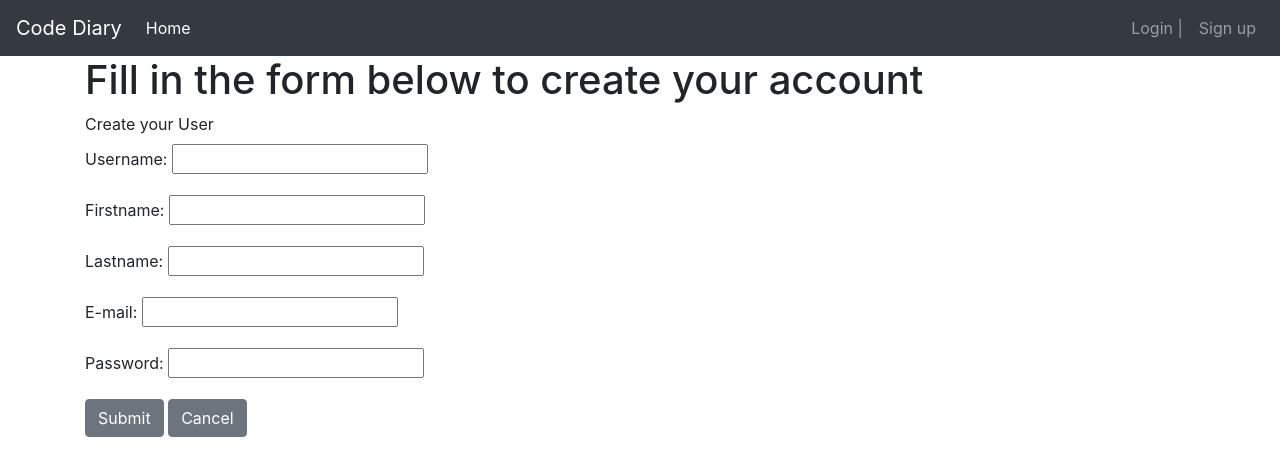
After one commit to Joeriksson/flask-code-diary, a Flask app: page /users/register in a window 1280 px wide. The commit adds this page. Shown: the top 476 px of the page. Run offline with Flask 2, Linux system fonts and the light colour scheme; some libraries are stand-ins or nearby versions.

Commit message:
complete user model and login/logut/editprofile

```diff
--- a/app/__init__.py
+++ b/app/__init__.py
@@ -16,4 +16,5 @@ app.config['SQLALCHEMY_DATABASE_URI'] = 'sqlite:///site_user.db'
 app.secret_key = os.urandom(12)
 
 from app import routes
-from app.models import users
+from app.models.users import User
+from app.models.diaries import Diary
--- a/app/models/users.py
+++ b/app/models/users.py
@@ -10,6 +10,7 @@ class User(UserMixin, db.Model):
     firstname = db.Column(db.String(100), unique=False)
     lastname = db.Column(db.String(100), unique=False)
     email = db.Column(db.String(100))
+    diaries = db.relationship('Diary', backref='user', lazy=True)
 
     def __repr__(self):
         return f'User {self.username}'
--- a/app/routes.py
+++ b/app/routes.py
@@ -1,6 +1,10 @@
 from app import app
+from app.views.users import user_blueprint
 
 from flask import render_template
+
+
+app.register_blueprint(user_blueprint, url_prefix='/users')
 
 
 @app.route('/')
--- a/app/templates/base.html
+++ b/app/templates/base.html
@@ -1,11 +1,49 @@
 <!DOCTYPE html>
 <html lang="en">
 <head>
+    <link rel="stylesheet" href="https://stackpath.bootstrapcdn.com/bootstrap/4.3.1/css/bootstrap.min.css" integrity="sha384-ggOyR0iXCbMQv3Xipma34MD+dH/1fQ784/j6cY/iJTQUOhcWr7x9JvoRxT2MZw1T" crossorigin="anonymous">
+
     <meta charset="UTF-8">
     <title>Code Diary</title>
 </head>
 <body>
+
+<nav class="navbar navbar-expand-lg navbar-dark bg-dark">
+  <a class="navbar-brand" href="/">Code Diary</a>
+  <button class="navbar-toggler" type="button" data-toggle="collapse" data-target="#navbarNavAltMarkup" aria-controls="navbarNavAltMarkup" aria-expanded="false" aria-label="Toggle navigation">
+    <span class="navbar-toggler-icon"></span>
+  </button>
+  <div class="collapse navbar-collapse" id="navbarNavAltMarkup">
+    <div class="navbar-nav">
+      <a class="nav-item nav-link active" href="/">Home <span class="sr-only">(current)</span></a>
+      <!-- <a class="nav-item nav-link" href="/pybites_dashboard">Dashboard</a> -->
+    </div>
+  </div>
+    {% if current_user.is_authenticated %}
+        <ul class="navbar-nav ml-auto">
+        <li class="navbar-text">
+          Logged in user:
+            <a href={{ url_for('users.edit_user') }}> {{ current_user.username }}</a> |
+        </li>
+        <li><a class="nav-item nav-link" href="{{ url_for('users.register_user') }}">Logout</a></li>
+        </ul>
+    {% else %}
+        <ul class="navbar-nav ml-auto">
+        <li>
+          <a class="nav-item nav-link" href="{{ url_for('users.login') }}">Login | </a>
+        </li>
+        <li><a class="nav-item nav-link" href="{{ url_for('users.register_user') }}">Sign up</a></li>
+        </ul>
+    {% endif %}
+</nav>
+
 {% block content %}
+
 {% endblock %}
+
+<script src="https://code.jquery.com/jquery-3.3.1.slim.min.js" integrity="sha384-q8i/X+965DzO0rT7abK41JStQIAqVgRVzpbzo5smXKp4YfRvH+8abtTE1Pi6jizo" crossorigin="anonymous"></script>
+<script src="https://cdnjs.cloudflare.com/ajax/libs/popper.js/1.14.7/umd/popper.min.js" integrity="sha384-UO2eT0CpHqdSJQ6hJty5KVphtPhzWj9WO1clHTMGa3JDZwrnQq4sF86dIHNDz0W1" crossorigin="anonymous"></script>
+<script src="https://stackpath.bootstrapcdn.com/bootstrap/4.3.1/js/bootstrap.min.js" integrity="sha384-JjSmVgyd0p3pXB1rRibZUAYoIIy6OrQ6VrjIEaFf/nJGzIxFDsf4x0xIM+B07jRM" crossorigin="anonymous"></script>
+
 </body>
 </html>
--- /dev/null
+++ b/app/templates/users/register.html
@@ -0,0 +1,48 @@
+{% extends 'base.html' %}
+
+{% block content %}
+    <div class="container">
+        <h1>Fill in the form below to create your account</h1>
+        <div>
+                <form method="POST" action="register">
+                <label for="User Creation">Create your User</label><br>
+                <div class="form-group">
+                    <label for="username">Username: </label>
+                    <input type="text" name="username"><br>
+                </div>
+                 <div class="form-group">
+                     <label for="firstname">Firstname: </label>
+                    <input type="text" name="firstname"><br>
+                </div>
+                 <div class="form-group">
+                     <label for="lastname">Lastname: </label>
+                    <input type="text" name="lastname"><br>
+                </div>
+                <div class="form-group">
+                     <label for="email">E-mail: </label>
+                    <input type="email" name="email"><br>
+                </div>
+                 <div class="form-group">
+                    <label for="password">Password: </label>
+                    <input type="password" name="password">
+                 </div>
+                 <div class="form-group">
+                    <button class="btn btn-secondary" type="submit" value="Submit">Submit</button>
+                    <a class="btn btn-secondary" href="{{ url_for('index') }}" role="button">Cancel</a>
+                 </div>
+             </form>
+        </div>
+    </div>
+    <div>
+            {% with messages = get_flashed_messages() %}
+                {% if messages %}
+                <ul class="flashes">
+                    {% for message in messages %}
+                        <li>{{ message }}</li>
+                    {% endfor %}
+                </ul>
+                {% endif %}
+            {% endwith %}
+    </div>
+
+{% endblock %}
--- a/app/views/users.py
+++ b/app/views/users.py
@@ -1,2 +1,107 @@
-from flask import Blueprint, render_template, request, session, redirect, url_for
-from models.user import User, UserErrors
+from flask import Blueprint, render_template, request, flash, redirect, url_for
+from flask_login import LoginManager, login_required, login_user, logout_user, current_user
+import bcrypt
+from app import app, db
+from app.models.users import User
+
+
+user_blueprint = Blueprint('users', __name__)
+
+login_manager = LoginManager()
+login_manager.init_app(app)
+login_manager.login_view = 'login'
+
+
+@user_blueprint.route('/')
+def index():
+    pass
+
+
+@user_blueprint.route('/register', methods=['GET', 'POST'])
+def register_user():
+    if request.method == 'POST' and 'username' in request.form:
+        username = request.form.get('username')
+        email = request.form.get('email')
+
+        if validate_username(username) and validate_email(email):
+            password = request.form.get('password')
+            firstname = request.form.get('firstname')
+            lastname = request.form.get('lastname')
+            hashed = bcrypt.hashpw(password.encode('utf-8'), bcrypt.gensalt())
+            user = add_user(username, hashed, firstname, lastname, email)
+            login_user(user)
+            return render_template('index.html')
+
+        flash('Username and/or email already exists. Please use a different username and/or email.')
+
+    return render_template('users/register.html')
+
+
+@user_blueprint.route('/login', methods=['GET', 'POST'])
+def login():
+    if request.method == 'POST' and 'username' in request.form:
+        user = User.query.filter_by(username=request.form.get('username')).first()
+        if user:
+            if bcrypt.checkpw(request.form.get('password').encode('utf-8'), user.password):
+                login_user(user)
+                return redirect(url_for('index'))
+        return 'Invalid username or password'
+
+    return render_template('users/login.html')
+
+
+@user_blueprint.route('/logout')
+@login_required
+def logout():
+    logout_user()
+    return redirect(url_for('index'))
+
+
+@user_blueprint.route('/edit', methods=['GET', 'POST'])
+@login_required
+def edit_user():
+    user = load_user(current_user.get_id())
+
+    if request.method == 'POST':
+        user.firstname = request.form.get('firstname')
+        user.lastname = request.form.get('lastname')
+        user.email = request.form.get('email')
+        password = request.form.get('password')
+
+        if password:
+            hashed = bcrypt.hashpw(password.encode('utf-8'), bcrypt.gensalt())
+            user.password = hashed
+
+        db.session.commit()
+        flash('Profile updated')
+        return redirect(url_for('index'))
+
+    return render_template('users/edit.html', user=user)
+
+
+@login_manager.user_loader
+def load_user(user_id):
+    return User.query.get(int(user_id))
+
+
+def add_user(username, password, firstname, lastname, email):
+    # noinspection PyArgumentList
+    user = User(username=username, password=password, firstname=firstname, lastname=lastname, email=email)
+    db.session.add(user)
+    db.session.commit()
+    flash('User Created')
+    return user
+
+
+def validate_username(username):
+    user = User.query.filter_by(username=username).first()
+    if user:
+        return False
+    return True
+
+
+def validate_email(email):
+    user = User.query.filter_by(email=email).first()
+    if user:
+        return False
+    return True
--- a/run.py
+++ b/run.py
@@ -1,3 +1,4 @@
 from app import app
 
-app.run()
+
+app.run(debug=True)
```
Also changed, not shown: app/models/diaries.py (added, +12 -0 lines), app/templates/users/edit.html (added, +37 -0 lines), app/templates/users/login.html (added, +22 -0 lines), migrations/versions/a862494982d1_.py (added, +36 -0 lines), app/models/diarys.py (deleted), app/site_user.db, 2 other files.
